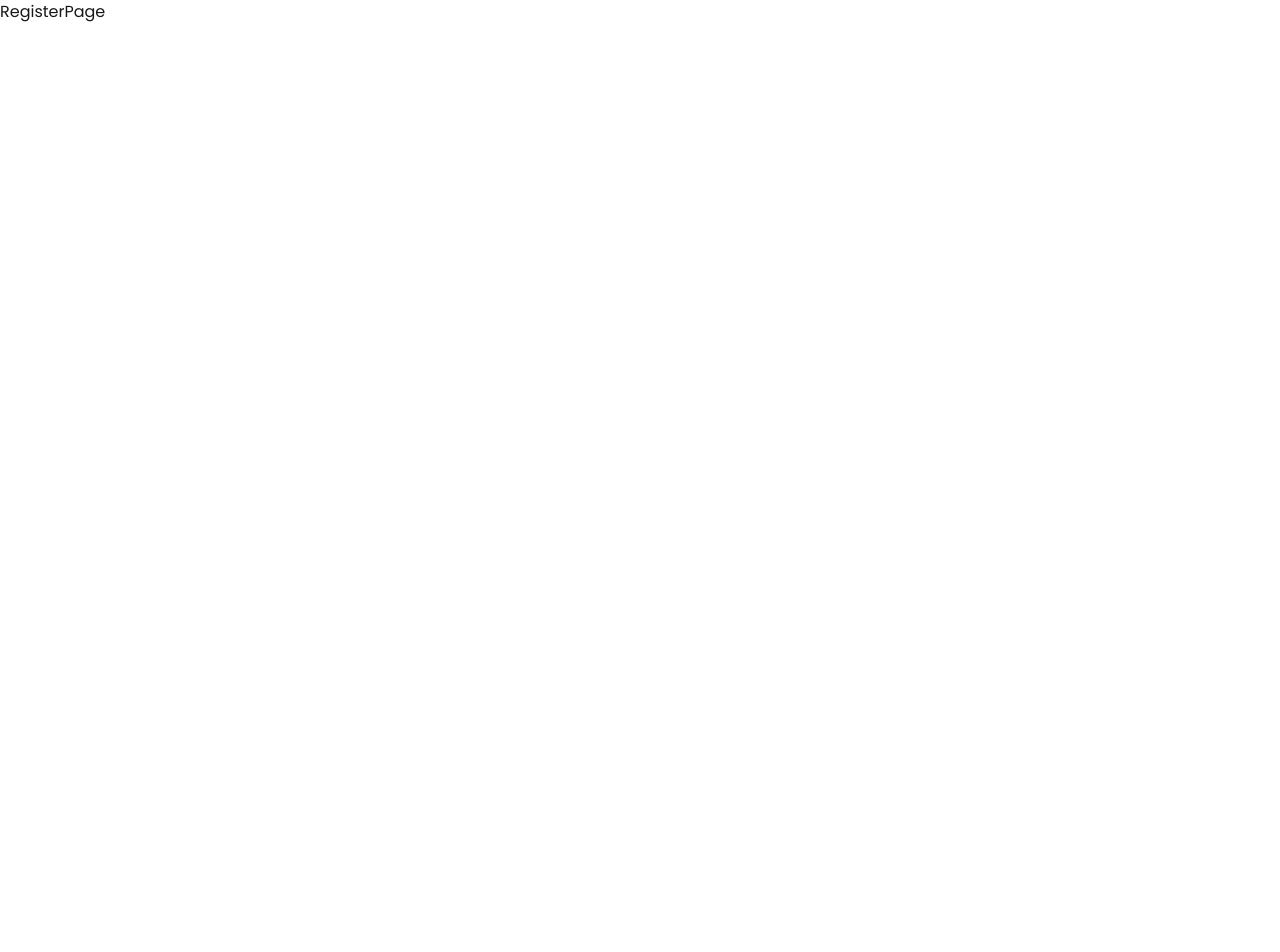
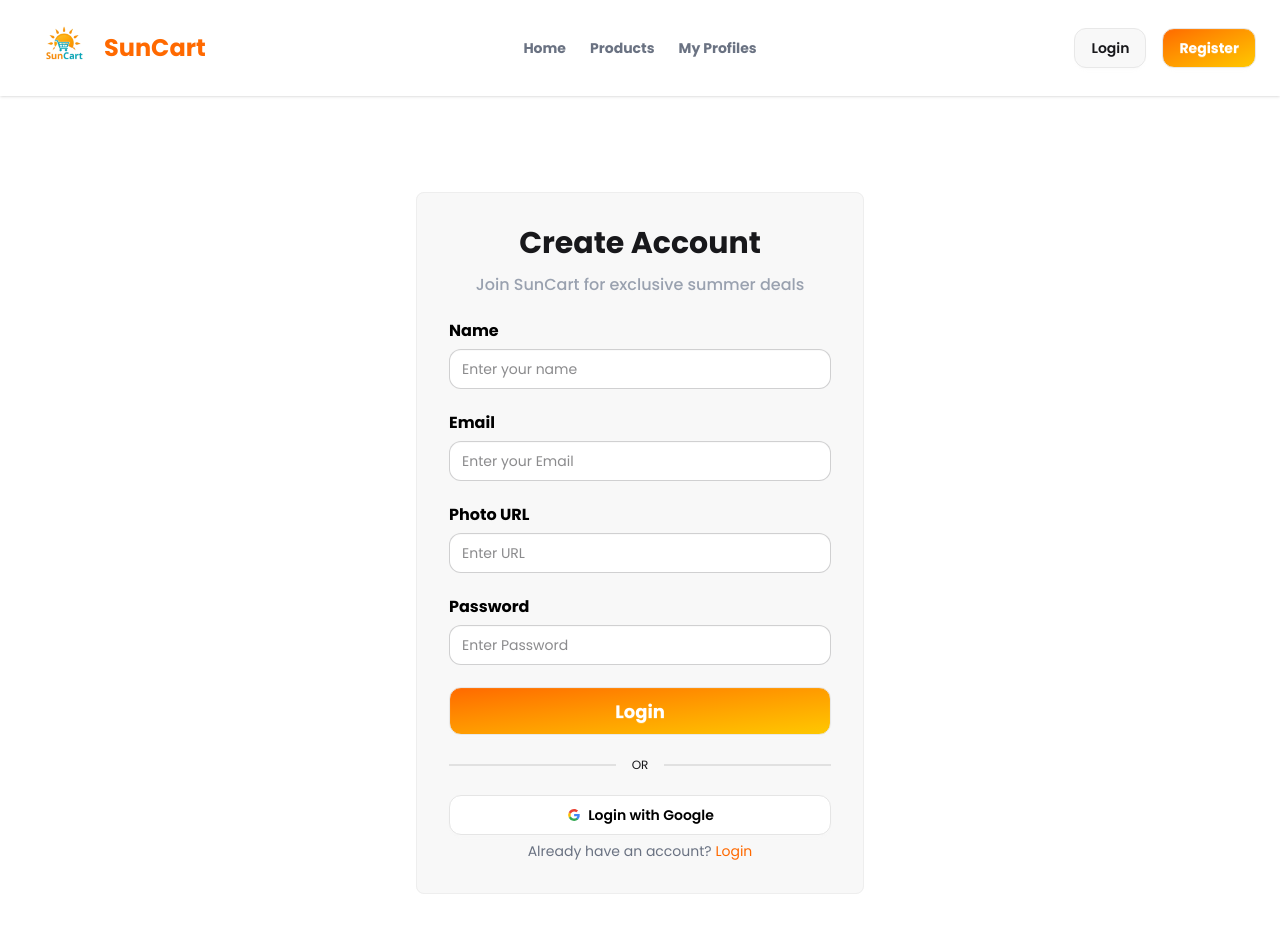
Before and after one commit to Balanced0/SunCart, a Next.js app: page /register in a window 1280 px wide. Shown: the top 952 px of the page. Before the commit the page ends 800 px from the top, so only its background shows below. Built offline with nearby package versions, Linux system fonts and the light colour scheme.

Commit message:
Created the connection between MongoDB and Better Auth

```diff
--- /dev/null
+++ b/src/app/(Auth)/layout.js
@@ -0,0 +1,10 @@
+import Footer from "../components/Footer";
+import Navbar from "../components/Navbar";
+
+export default function DashboardLayout({ children }) {
+  return <section>
+    <Navbar></Navbar>
+    {children}
+    <Footer></Footer>
+</section>
+}
--- a/src/app/(Auth)/register/page.jsx
+++ b/src/app/(Auth)/register/page.jsx
@@ -1,9 +1,93 @@
+import Link from "next/link";
+
 const RegisterPage = () => {
-    return (
-        <div>
-            RegisterPage
-        </div>
-    );
+  return (
+    <div>
+      <div className="container mx-auto p-4 flex justify-center items-center">
+        <fieldset className="fieldset bg-base-200 border-base-300 rounded-box w-md border p-8 mt-20 mb-20">
+          <div>
+            <h3 className="font-extrabold text-3xl text-center mb-3">
+              Create Account
+            </h3>
+            <p className="font-medium text-base text-center text-gray-400 mb-4">
+              Join SunCart for exclusive summer deals
+            </p>
+          </div>
+
+          <label className="label text-black text-base font-bold">Name</label>
+          <input
+            type="text"
+            className="input mb-4 w-full rounded-xl"
+            placeholder="Enter your name"
+          />
+
+          <label className="label text-black text-base font-bold">Email</label>
+          <input
+            type="email"
+            className="input mb-4 w-full rounded-xl"
+            placeholder="Enter your Email"
+          />
+
+          <label className="label text-black text-base font-bold">
+            Photo URL
+          </label>
+          <input
+            type="text"
+            className="input mb-4 w-full rounded-xl"
+            placeholder="Enter URL"
+          />
+
+          <label className="label text-black text-base font-bold">
+            Password
+          </label>
+          <input
+            type="password"
+            className="input w-full rounded-xl"
+            placeholder="Enter Password"
+          />
+
+          <button className="btn btn-lg bg-gradient-to-br from-orange-500 to-yellow-400 text-white font-bold rounded-xl mt-4">
+            Login
+          </button>
+
+          <div className="divider">OR</div>
+
+          <button className="btn rounded-xl bg-white text-black border-[#e5e5e5]">
+            <svg
+              aria-label="Google logo"
+              width="16"
+              height="16"
+              xmlns="http://www.w3.org/2000/svg"
+              viewBox="0 0 512 512"
+            >
+              <g>
+                <path d="m0 0H512V512H0" fill="#fff"></path>
+                <path
+                  fill="#34a853"
+                  d="M153 292c30 82 118 95 171 60h62v48A192 192 0 0190 341"
+                ></path>
+                <path
+                  fill="#4285f4"
+                  d="m386 400a140 175 0 0053-179H260v74h102q-7 37-38 57"
+                ></path>
+                <path
+                  fill="#fbbc02"
+                  d="m90 341a208 200 0 010-171l63 49q-12 37 0 73"
+                ></path>
+                <path
+                  fill="#ea4335"
+                  d="m153 219c22-69 116-109 179-50l55-54c-78-75-230-72-297 55"
+                ></path>
+              </g>
+            </svg>
+            Login with Google
+          </button>
+
+          <h3 className="text-center text-sm"><span className="text-gray-500">Already have an account?</span> <Link href="/login" className="text-orange-500">Login</Link> </h3>
+        </fieldset>
+      </div>
+    </div>
+  );
 };
 
 export default RegisterPage;
--- a/src/lib/auth.js
+++ b/src/lib/auth.js
@@ -2,7 +2,7 @@ import { betterAuth } from "better-auth";
 import { MongoClient } from "mongodb";
 import { mongodbAdapter } from "better-auth/adapters/mongodb";
 
-const client = new MongoClient("mongodb://localhost:27017/database");
+const client = new MongoClient(process.env.MONGO_URI);
 const db = client.db();
 
 export const auth = betterAuth({
```
